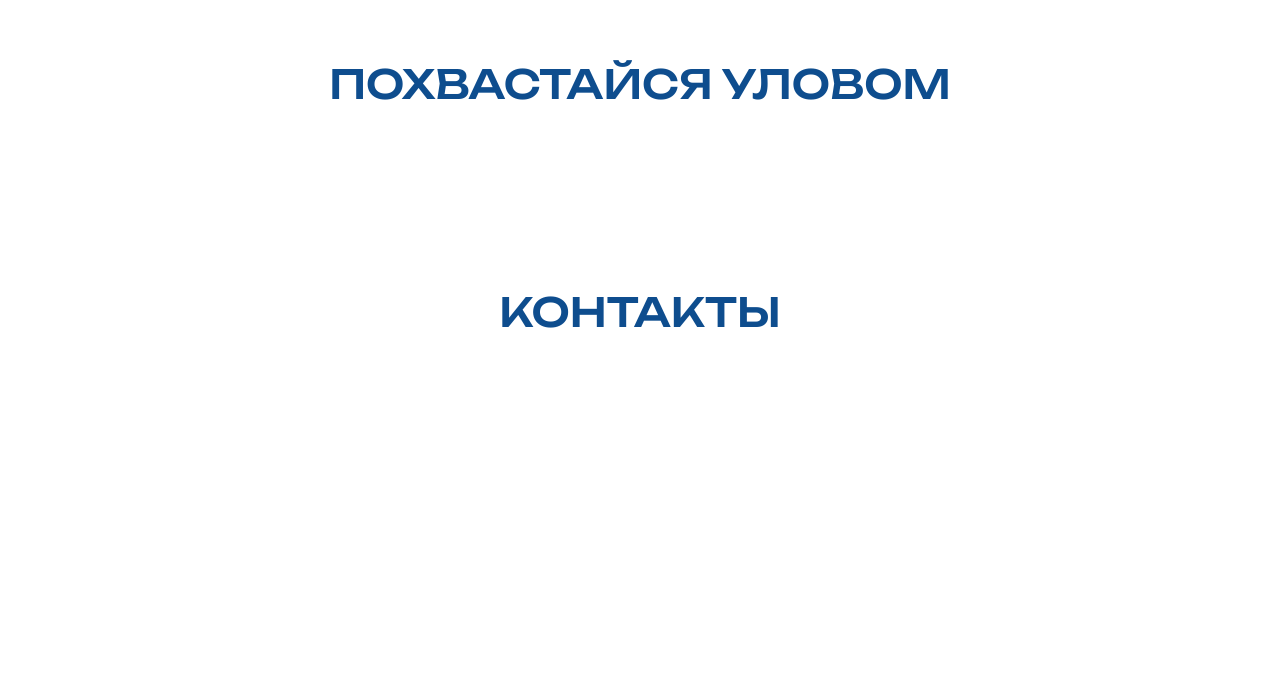
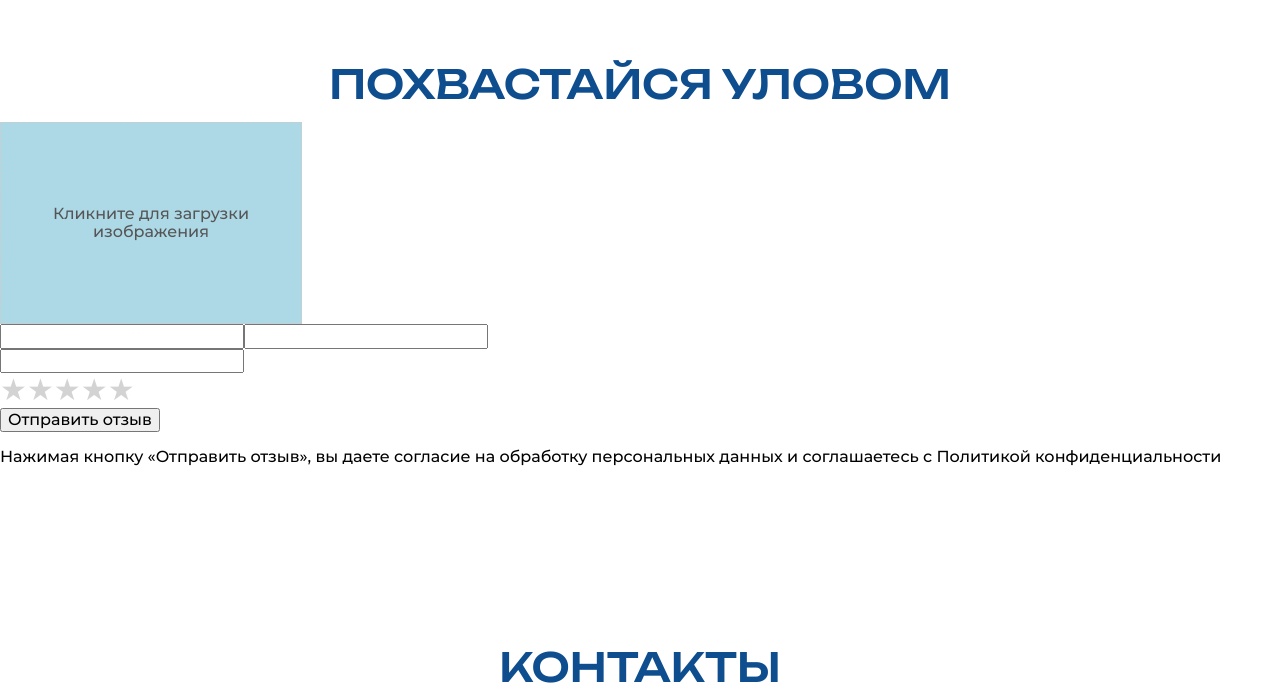
Before and after one commit to KrisGurach/fishing, a React (Create React App) app: page / in a window 1280 px wide. Shown: the part 7799-8494 px from the top of the page. Before the commit the page ends 8140 px from the top, so only its background shows below. Built offline with nearby package versions, Linux system fonts and the light colour scheme.

Commit message:
added component formReview

```diff
--- /dev/null
+++ b/src/components/FormReview/FormReview.css
@@ -0,0 +1,36 @@
+.image-container {
+  width: 300px;
+  height: 200px;
+  background-color: lightblue; /* Синий фон */
+  display: flex;
+  align-items: center;
+  justify-content: center;
+  border: 1px dashed #ccc; /* Пример стиля обрамления */
+  margin-top: 10px;
+}
+
+.placeholder {
+  color: #555; /* Цвет текста для плейсхолдера */
+  text-align: center;
+}
+
+.star-rating {
+  display: flex;
+  align-items: center; /* Выравнивание по центру */
+  cursor: pointer; /* Указатель при наведении на звезды */
+}
+
+.star {
+  font-size: 30px; /* Размер звезд */
+  color: lightgray; /* Цвет пустой звезды */
+  transition: color 0.2s; /* Плавный переход цвета */
+}
+
+.star.filled {
+  color: gold; /* Цвет заполненной звезды */
+}
+
+.rating-value {
+  margin-left: 10px; /* Отступ между звездами и количеством */
+  font-size: 20px; /* Размер шрифта для отображения оценки */
+}
--- /dev/null
+++ b/src/components/FormReview/FormReview.jsx
@@ -0,0 +1,87 @@
+import { useRef, useState } from "react";
+
+export default function FormReview() {
+  const [image, setImage] = useState(null);
+  const fileInputRef = useRef(null); // Создаем реф для инпута
+
+  const handleImageChange = (event) => {
+      const file = event.target.files[0];
+      if (file) {
+          const reader = new FileReader();
+          reader.onloadend = () => {
+              setImage(reader.result);
+          };
+          reader.readAsDataURL(file);
+      }
+  };
+
+  const handleContainerClick = () => {
+      fileInputRef.current.click(); // Имитация клика по инпуту
+  };
+
+  const [rating, setRating] = useState(0);
+
+  const handleClick = (index) => {
+    setRating(index + 1); // Устанавливаем рейтинг, основываясь на индексе звезды
+  };
+  return (
+    <div>
+      <form>
+      <div>
+            <div
+                className="image-container"
+                onClick={handleContainerClick}
+                style={{ cursor: 'pointer' }} // Указатель на курсор
+            >
+                {image ? (
+                    <img
+                        src={image}
+                        alt="Preview"
+                        style={{ width: '300px', height: 'auto' }}
+                    />
+                ) : (
+                    <div className="placeholder">Кликните для загрузки изображения</div>
+                )}
+            </div>
+            <input
+                type="file"
+                accept="image/*"
+                onChange={handleImageChange}
+                ref={fileInputRef} // Привязка рефа к инпуту
+                style={{ display: 'none' }} // Скрываем инпут
+            />
+        </div>
+
+        <div className="form__contacts">
+          <input></input>
+          <input></input>
+        </div>
+        <input></input>
+        <div className="star-rating">
+          {[...Array(5)].map((_, index) => (
+            <Star
+              key={index}
+              filled={index < rating}
+              onClick={() => handleClick(index)}
+            />
+          ))}
+        </div>
+        <div>
+          <button>Отправить отзыв</button>
+          <p>
+            Нажимая кнопку «Отправить отзыв», вы даете согласие на обработку
+            персональных данных и соглашаетесь с Политикой конфиденциальности
+          </p>
+        </div>
+      </form>
+    </div>
+  );
+}
+
+const Star = ({ filled, onClick }) => {
+  return (
+    <span className={`star ${filled ? "filled" : ""}`} onClick={onClick}>
+      ★
+    </span>
+  );
+};
--- a/src/components/Main/Main.jsx
+++ b/src/components/Main/Main.jsx
@@ -1,6 +1,7 @@
 import Abonement from "../Abonement/Abonement";
 import Action from "../Action/Action";
 import CardFish from "../CardFish/CardFish";
+import FormReview from "../FormReview/FormReview";
 import Price from "../Price/Price";
 import Reviews from "../Reviews/Reviews";
 import Rules from "../Rules/Rules";
@@ -55,8 +56,9 @@ export default function Main() {
         <Reviews />
       </section>
 
-      <section className="about the catch">
+      <section className="form-review">
         <h2 className="section-header">Похвастайся уловом</h2>
+        <FormReview />
         <form>
 
         </form>
--- a/src/index.css
+++ b/src/index.css
@@ -15,3 +15,4 @@
 @import url(./components/Abonement/Abonement.css);
 @import url(./components/Rules/Rules.css);
 @import url(./components/Reviews/Reviews.css);
+@import url(./components/FormReview/FormReview.css);
```
